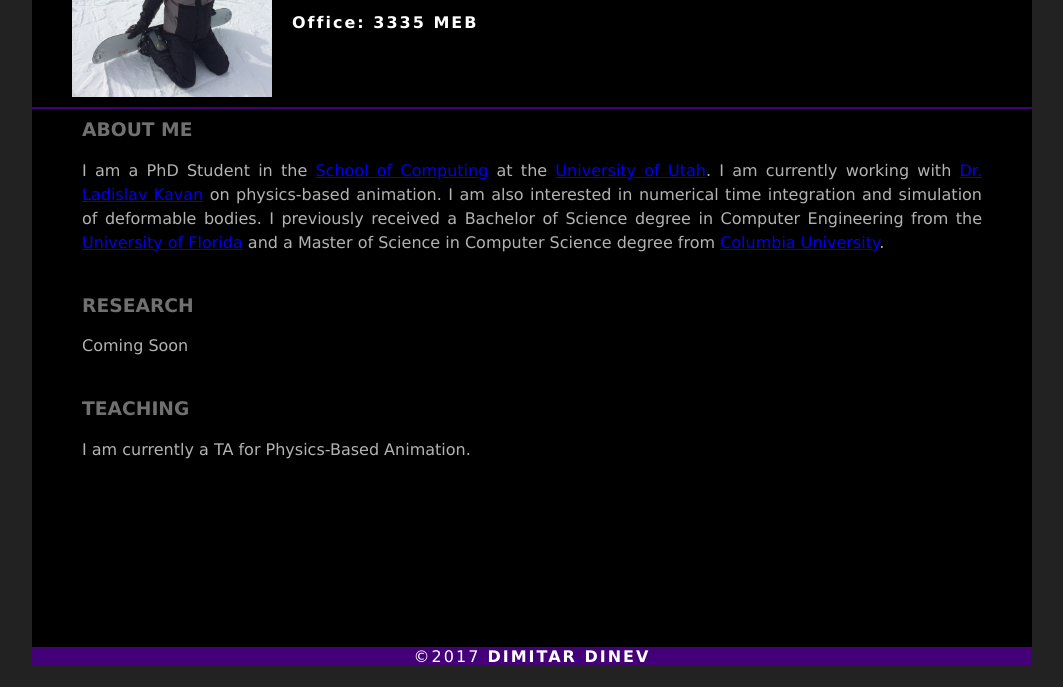
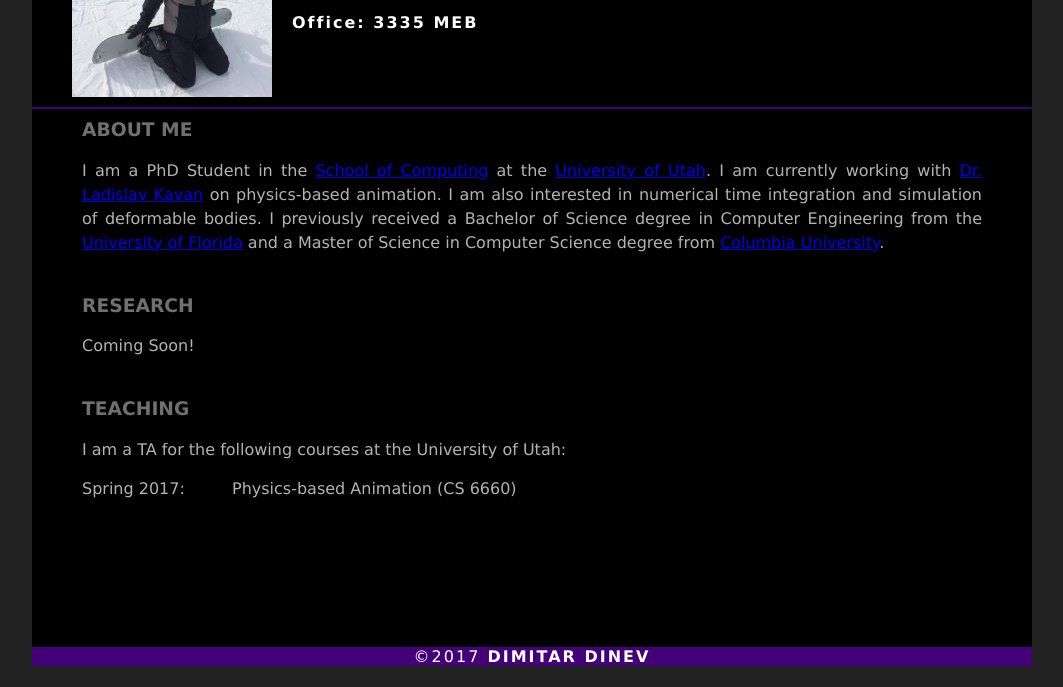
Before and after one commit to Dimitime/Dimitime.github.io, a plain HTML site: page index.html in a window 1280 px wide. Shown: the part 113-800 px from the top of the page, without its empty margins (108-1171 px from the left). Drawn offline with Linux system fonts and the light colour scheme.

Commit message:
Added courses

```diff
--- a/css/style.css
+++ b/css/style.css
@@ -11,7 +11,7 @@
 	padding-bottom: 0px;
 }
 
-.primary_header {
+.header {
 	width: 100%;
 	height: 200px;
 	background-color: #000000;
@@ -20,7 +20,7 @@
 	border-bottom: 2px solid #440078;
 }
 
-.primary_header img.my_picture{
+.header img.my_picture{
 	float: left;
 	padding-left: 40px;
    	height:200px;
@@ -77,6 +77,16 @@
 	color: #B3B3B3;
 }
 
+.container .body table {
+	padding-left: 5%;
+	padding-right: 5%;
+	text-align: justify;
+	line-height: 24px;
+	margin-top: 15px;
+	margin-bottom: 15px;
+	color: #B3B3B3;
+}
+
 .footer {
 	background-color: #440078;
 	margin: 0 auto;
--- a/index.html
+++ b/index.html
@@ -16,7 +16,7 @@
 <body>
 <div class="container">
   <header>
-    <div class="primary_header">
+    <div class="header">
       <img class="my_picture" src="images/profile_pic.jpg" alt=""/>
       <h1 class="title">Dimitar Dinev</h1>
 		<p class="contact" p>Email: dimdinev at gmail dot com </p>
@@ -30,15 +30,21 @@
     </article>
     <article class="body">
       <h3>Research</h3>
-      <p>Coming Soon</p>
+      <p>Coming Soon!</p>
     </article>
     <article class="body">
       <h3>Teaching</h3>
-      <p>I am currently a TA for Physics-Based Animation.</p>
+       <p>I am a TA for the following courses at the University of Utah:</p>
+	  <table border="0" cellspacing="0" cellpadding="0">
+	  <tr>
+		<td width="150">Spring 2017:</td>
+		<td>Physics-based Animation (CS 6660)</td>
+	  </tr>
+	  </table>
     </article>
   </section>
 </div>
-  <footer class="secondary_header footer">
+  <footer class="footer">
     <div class="copyright">&copy;2017 <strong>Dimitar Dinev</strong></div>
   </footer>
 </body>
```
